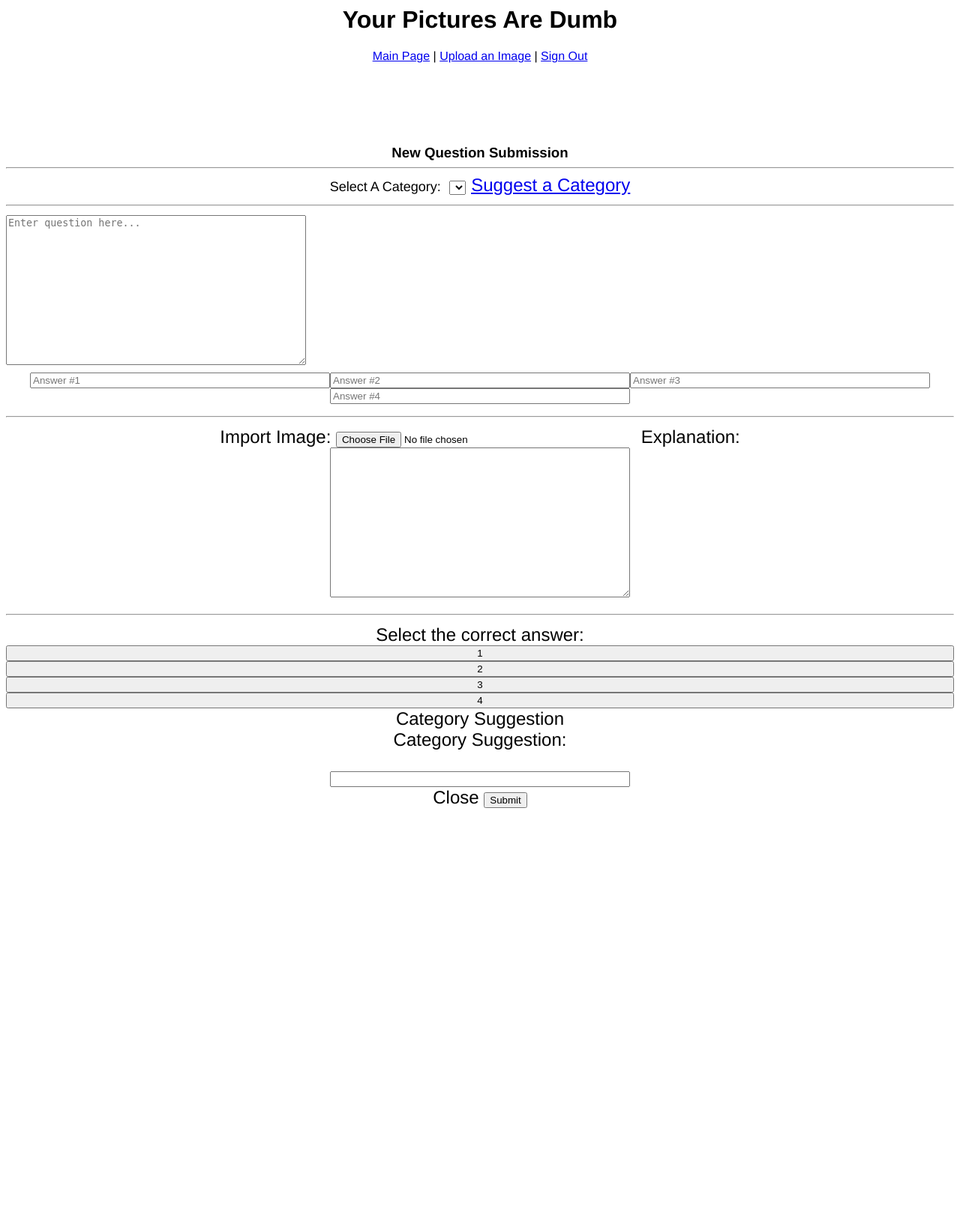
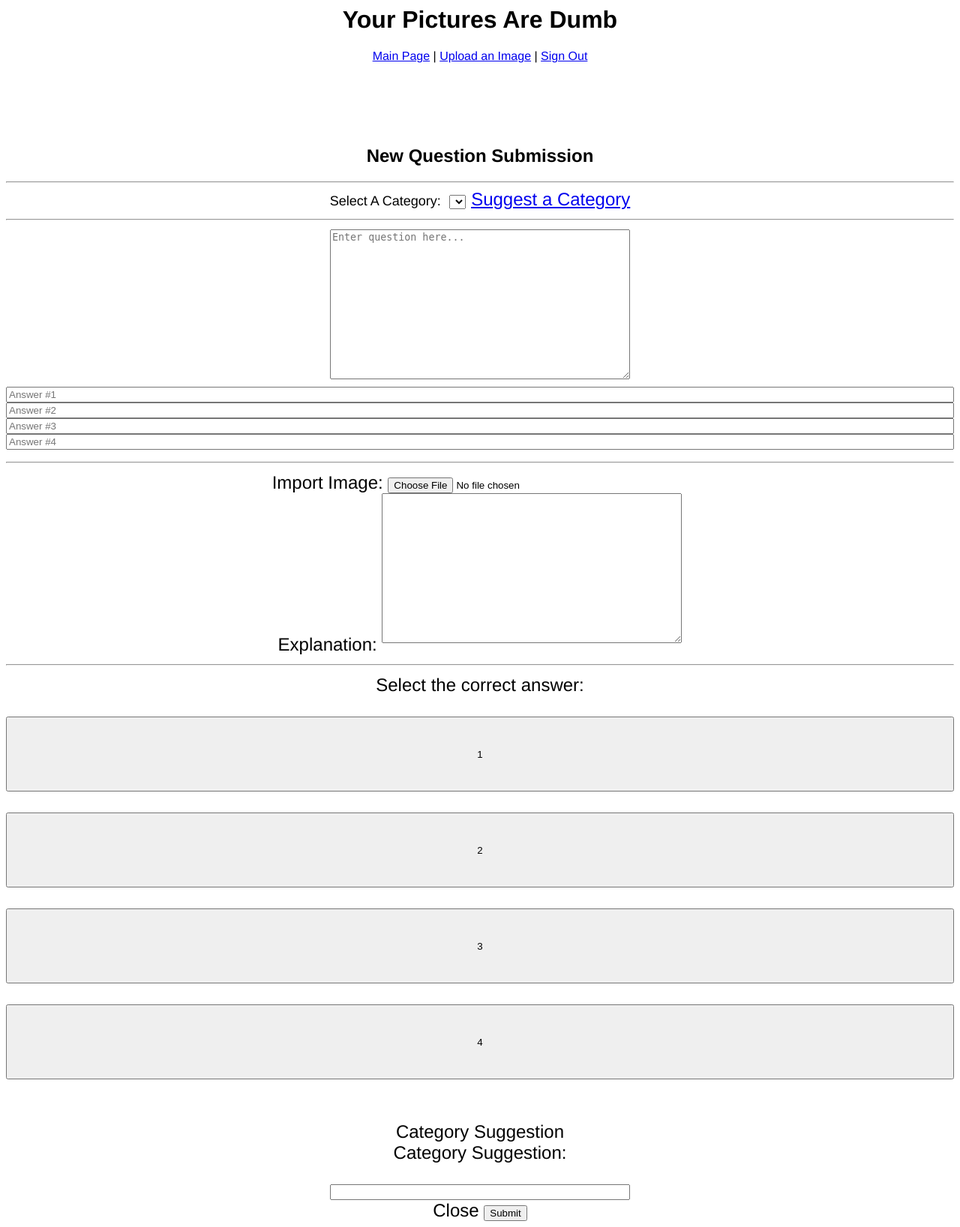
Before and after one commit to R-M-Patel/TransitionQuizGame17, a Django app: template templates/submitQuestion.html in a window 1280 px wide. Shown: the whole page at 75% size. Before the commit the page ends 1078 px from the top, so only its background shows below. Run offline with Django 3.2, Linux system fonts and the light colour scheme; the template is opened without the code that fills it: most values are stand-ins (such as "Sample title", 1, 10 or a date in 2020); lists and menus that the app fills with data are empty.

Commit message:
UI Fixes
Things look better than they did before.

```diff
--- a/app.yaml
+++ b/app.yaml
@@ -1,6 +1,3 @@
-application: aecs1980qg
-
-version: v1
 runtime: python27
 api_version: 1
 threadsafe: yes
--- a/templates/submitQuestion.html
+++ b/templates/submitQuestion.html
@@ -8,7 +8,7 @@
 {% if user_email %}
     <br><br><br><br>
     <div class = "container">
-        <h3>New Question Submission</h3>
+        <h2 style="text-align: center;">New Question Submission</h2>
         <hr>
         <form action="{{upload_urlQ}}" enctype="multipart/form-data" method="post"><font size = 5>
             <div>
@@ -18,38 +18,49 @@
             <a class="btn btn-link" href="#submitcat" data-toggle="modal">Suggest a Category</a>
             </div>
             <hr>
-            <div class="col-sm-6" style="display:table;">
-                <textarea type="text" name="questiontext" placeholder="Enter question here..."class="form-control" rows="6" METHOD=POST maxlength="144" id="questionText"required></textarea>
+            <div class="col-xs-12" >
+                <textarea type="text" name="questiontext" placeholder="Enter question here..."class="form-control" rows="6" METHOD=POST maxlength="144" id="questionText"required></textarea><br/>
             </div>
-            <div class="col-sm-4" style="list-style-type:none;display:table;">
-                    <input type="textarea" class="red-text" placeholder="Answer #1" method=POST name="answer1" maxlength="30" id="answer1" required></input>
-                    <input type="textarea" class="blue-text" placeholder="Answer #2" method=POST name="answer2" maxlength="30" id="answer2" required></input>
-                    <input type="textarea" class="green-text" placeholder="Answer #3" method=POST name="answer3" maxlength="30" id="answer3" required></input>
-                    <input type="textarea" class="yellow-text" placeholder="Answer #4" method=POST name="answer4" maxlength="30" id="answer4" required></input>
+            <div class="col-sm-3" style="text-align: center;">
+                <input type="textarea" class="red-text" style="width: 100%;" placeholder="Answer #1" method=POST name="answer1" maxlength="30" id="answer1" required></input>
             </div>
+            <div class="col-sm-3" style="text-align: center;">
+                <input type="textarea" class="blue-text" style="width: 100%;" placeholder="Answer #2" method=POST name="answer2" maxlength="30" id="answer2" required></input>
+            </div>
+            <div class="col-sm-3" style="text-align: center;">
+                <input type="textarea" class="green-text" style="width: 100%;" placeholder="Answer #3" method=POST name="answer3" maxlength="30" id="answer3" required></input>
+            </div>
+            <div class="col-sm-3" style="text-align: center;">
+                <input type="textarea" class="yellow-text" style="width: 100%;" placeholder="Answer #4" method=POST name="answer4" maxlength="30" id="answer4" required></input>
+            </div>
+
+
+
+
             </div>
             <div class="container">
                 <hr>
             Import Image:
-            <input type="file" class="form-control" name="file" id="Location"></input>
-                Explanation:<br>
+            <input type="file" class="form-control" name="file" id="Location"></input><br/>
+                Explanation:
                 <textarea type="text" name="explanation" class="form-control" rows="5" maxlength="750"></textarea>
                 <hr>
-                Select the correct answer:</br>
-                <div class="col-sm-2">
-                    <button type="submit" style="width:100%;" name="answerid" value=1 class="submit-q-button-1" id="select1">1</button>
+                Select the correct answer:<br/><br/>
+                <div class="col-sm-3">
+                    <button type="submit" style="width:100%; height: 100px;" name="answerid" value=1 class="submit-q-button-1" id="select1">1</button><br/><br/>
                 </div>
-                <div class="col-sm-2">
-                    <button type="submit" style="width:100%;" name="answerid" value=2 class="submit-q-button-2" id="select2">2</button>
+                <div class="col-sm-3">
+                    <button type="submit" style="width:100%; height: 100px;" name="answerid" value=2 class="submit-q-button-2" id="select2">2</button><br/><br/>
                 </div>
-                <div class="col-sm-2">
-                    <button type="submit" style="width:100%;" name="answerid" value=3 class="submit-q-button-3" id="select3">3</button>
+                <div class="col-sm-3">
+                    <button type="submit" style="width:100%; height: 100px;" name="answerid" value=3 class="submit-q-button-3" id="select3">3</button><br/><br/>
                 </div>
-                <div class="col-sm-2">
-                    <button type="submit" style="width:100%;" name="answerid" value=4 class="submit-q-button-4" id="select4">4</button>
+                <div class="col-sm-3">
+                    <button type="submit" style="width:100%; height: 100px;" name="answerid" value=4 class="submit-q-button-4" id="select4">4</button><br/><br/>
                 </div>
         </form>
     </div>
+    <br/>
     <!--Suggest category Modal-->
     <div style="z-index:2147483646;" class="modal fade" id="submitcat" role="dialog">
 		<div class="modal-dialog">
```
Also changed, not shown: templates/_base.html (+20 -17 lines), templates/index.html (+7 -5 lines), templates/leaderboard.html (+9 -9 lines), templates/profile.html (+6 -8 lines), templates/reviewNewQuestions.html (+4 -49 lines).
